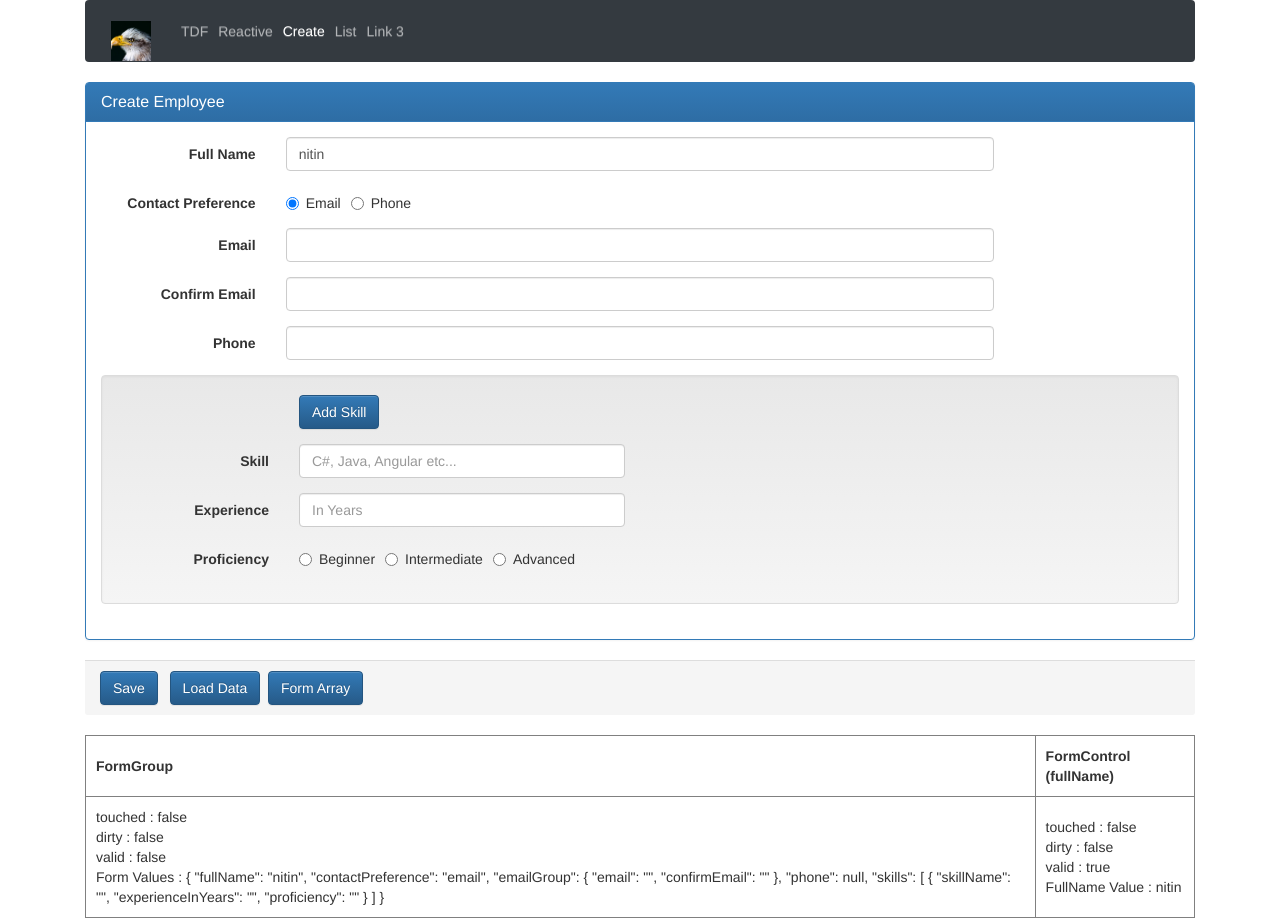
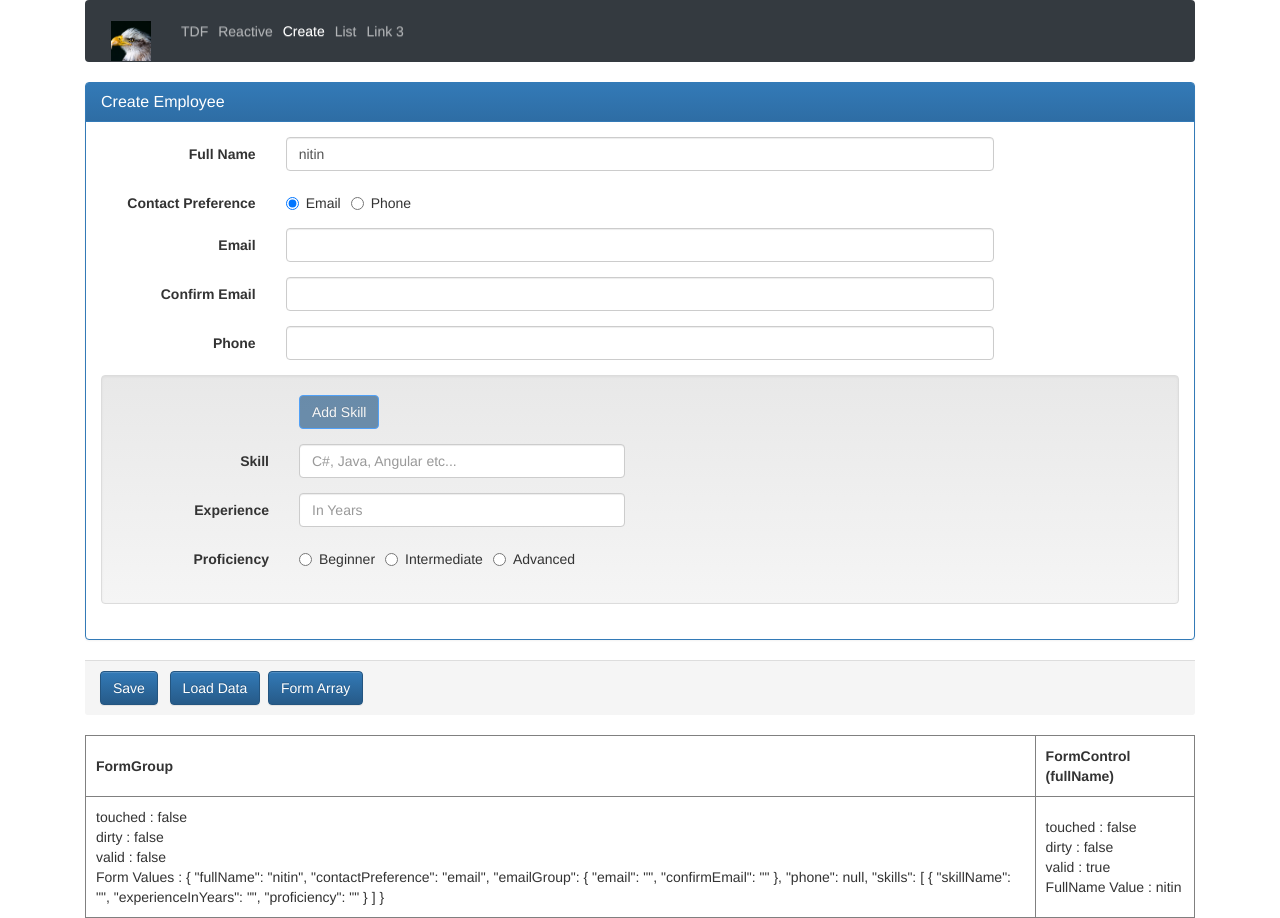
Before and after one commit to NitinThawkar/TDF, an Angular app: page /create in a window 1280 px wide. Built offline with nearby package versions, Linux system fonts and the light colour scheme.

Commit message:
24-Angular formarray validation
24-Angular formarray validation

```diff
--- a/src/app/employee/create-employee.component.css
+++ b/src/app/employee/create-employee.component.css
@@ -0,0 +1,3 @@
+hr {
+    border: 1px solid silver;
+}
--- a/src/app/employee/create-employee.component.html
+++ b/src/app/employee/create-employee.component.html
@@ -75,7 +75,7 @@ string is passed to the event handler function -->
       <div class="well">
           <div class="form-group">
               <div class="col-md-offset-2 col-md-4">
-                <button type="button" class="btn btn-primary" (click)="addSkillButtonClick()">
+                <button type="button" class="btn btn-primary" (click)="addSkillButtonClick()" [disabled]="employeeForm.get('skills').invalid">
                   Add Skill
                 </button>
               </div>
@@ -84,7 +84,7 @@ string is passed to the event handler function -->
 
             <div formArrayName="skills"
             *ngFor="let skill of employeeForm.get('skills').controls; let i = index">
-
+            <hr *ngIf="i>0">
           <div [formGroupName]="i">
 
             <div class="form-group" [ngClass]="{'has-error':
```
